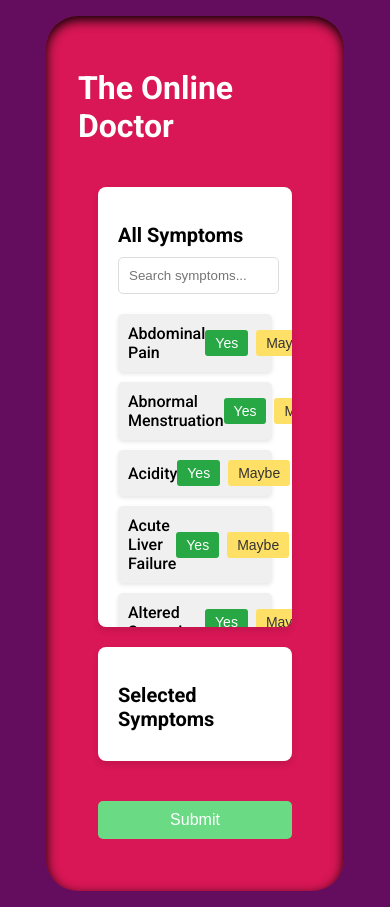
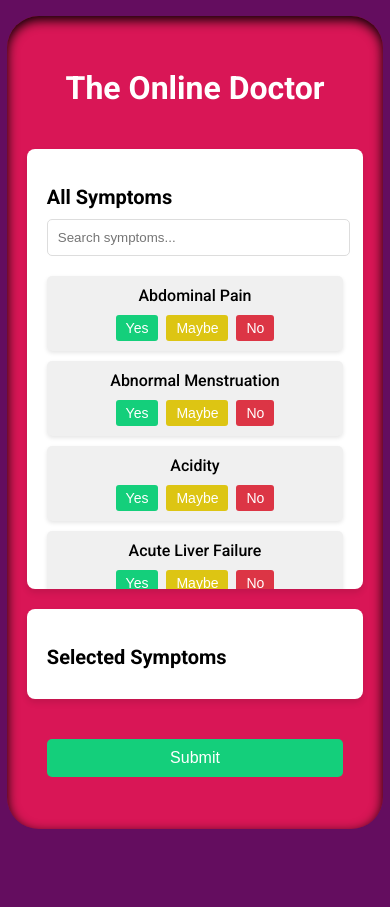
Before and after one commit to Ibrahim-elKhansa/Online-ML-Doctor, a Next.js app: page / in a window 390 px wide. After the commit the page ends 845 px from the top, so only its background shows below. Built offline with nearby package versions, Linux system fonts and the light colour scheme.

Commit message:
fixed some styling

```diff
--- a/styles/Symptoms.scss
+++ b/styles/Symptoms.scss
@@ -19,11 +19,11 @@
   }
 
   &__state--maybe {
-    background-color: #ffe066;
+    background-color: #ddc513;
   }
 
   &__state--yes {
-    background-color: #28a745;
+    background-color: #14cf7b;
   }
 
   &__state--no {
@@ -44,20 +44,20 @@
     transition: background-color 0.2s ease;
 
     &--maybe {
-      background-color: #ffe066;
-      color: #333;
+      background-color: #ddc513;
+      color: white;
 
       &:hover {
-        background-color: #ffd633;
+        background-color: #ccb612;
       }
     }
 
     &--yes {
-      background-color: #28a745;
+      background-color: #14cf7b;
       color: white;
 
       &:hover {
-        background-color: #218838;
+        background-color: #00be69;
       }
     }
 
@@ -79,4 +79,9 @@
       }
     }
   }
+
+  @media (max-width: 768px) {
+    flex-direction: column;
+    gap: 10px
+  }
 }
--- a/styles/SymptomsForm.scss
+++ b/styles/SymptomsForm.scss
@@ -1,8 +1,11 @@
 .form {
   display: flex;
   flex-direction: column;
+  justify-content: center;
+  align-items: center;
   gap: 20px;
   padding: 20px;
+  width: 95%;
 
   &__symptoms-selector {
     display: flex;
@@ -17,6 +20,10 @@
     padding: 20px;
     border-radius: 8px;
     box-shadow: 0 4px 6px rgba(0, 0, 0, 0.1);
+    width: 100%;
+  }
+
+  &__unselected-symptoms {
     max-height: 400px;
     overflow-y: scroll;
   }
@@ -29,7 +36,7 @@
   }
 
   &__search-bar {
-    width: 90%;
+    width: 95%;
     padding: 10px;
     border: 1px solid #ddd;
     border-radius: 5px;
@@ -45,16 +52,17 @@
   &__submit {
     margin-top: 20px;
     padding: 10px 20px;
-    background-color: #6adb84;
+    background-color: #14cf7b;
     color: white;
     border: none;
     border-radius: 5px;
     cursor: pointer;
     font-size: 16px;
+    width: 100%;
   }
 
   &__submit:hover {
-    background-color: #9ee2ae;
+    background-color: #00be69;
   }
 
   &__response {
@@ -66,7 +74,24 @@
     white-space: pre-wrap;
     font-family: monospace;
     font-size: 14px;
+    width: 100%;
     color: black
   }
 
+  &__prognoses {
+    width: 100%;
+  }
+
+  &__next-symptom {
+    width: 100%;
+  }
+
+  @media (max-width: 768px) {
+    flex-direction: column;
+
+    &__unselected-symptoms,
+    &__selected-symptoms {
+      width: 100%;
+    }
+  }
 }
--- a/styles/globals.scss
+++ b/styles/globals.scss
@@ -18,4 +18,20 @@ body {
   background-color: #D91656;
   color: #ffffff;
   box-shadow: inset 0px 4px 12px black;
+
+  @media (max-width: 768px) {
+    width: 80%;
+  }
 }
+
+.main {
+  width: 100%;
+  display: flex;
+  flex-direction: column;
+  justify-content: center;
+  align-items: center;
+
+  &__title {
+    padding: 0px 20px;
+  }
+}
```
